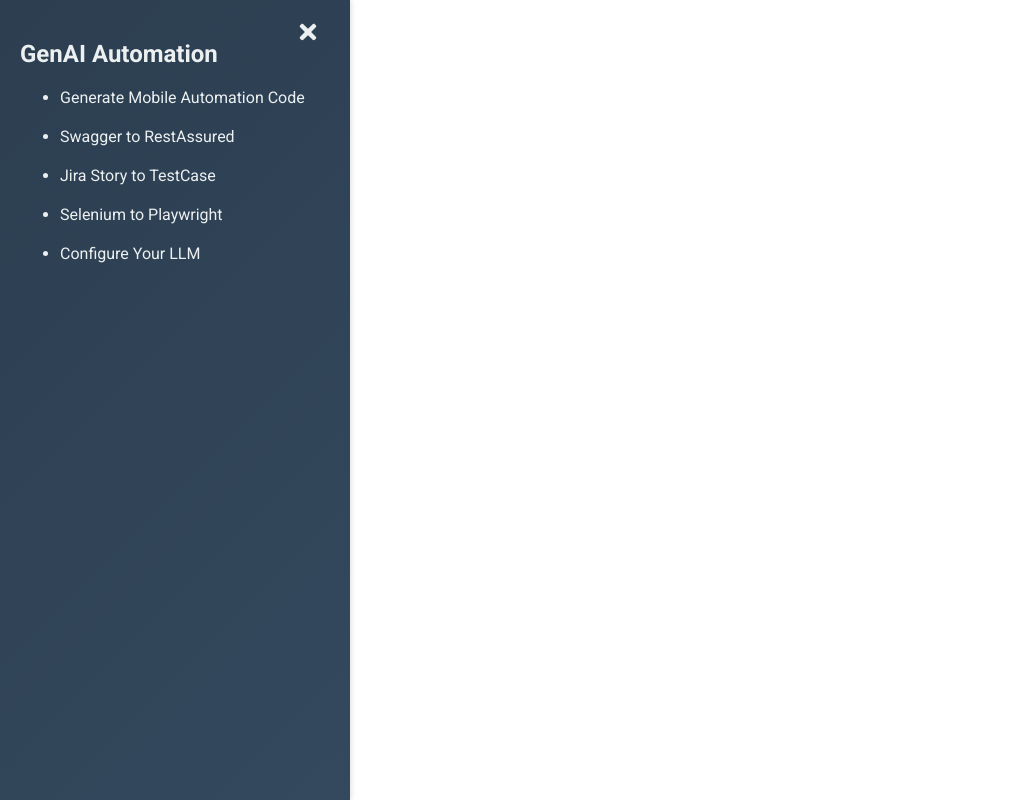
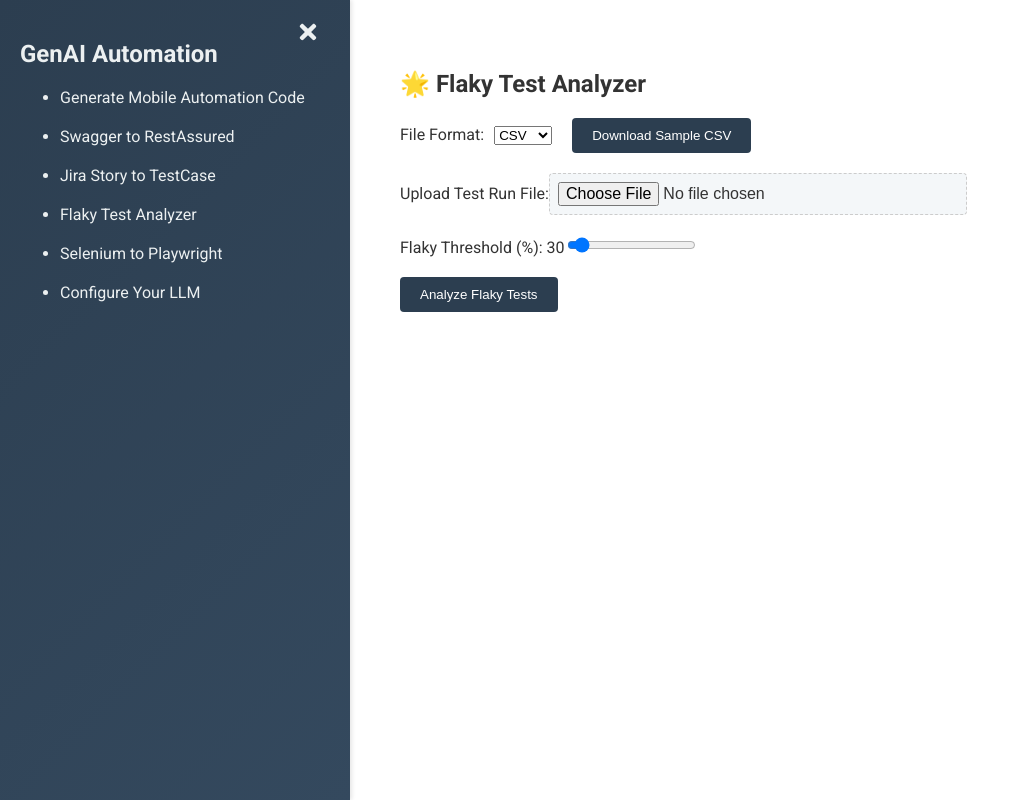
Before and after one commit to Anirudho747/AI-FE, a React (Create React App) app: page /flaky-analyzer in a window 1280 px wide. Shown: the whole page, without its empty margins (0-1009 px from the left). Built offline with nearby package versions, Linux system fonts and the light colour scheme.

Commit message:
Configuration tab added for Flaky test correction

```diff
--- a/src/App.js
+++ b/src/App.js
@@ -5,6 +5,7 @@
 import SeleniumToPlaywrightPage from './components/SeleniumToPlaywrightPage';
 import ConfigurationTab from './components/ConfigurationTab';
 import DomToCode7 from "./components/MobileDomToAppiumCode7";
+import FlakyAnalyzerTab from './components/FlakyAnalyzerTab';
 import GenerateTestFromDesign from "./components/GenerateTestFromDesign";
 import MobileDomToAppiumCode7 from "./components/MobileDomToAppiumCode7";
 
@@ -19,6 +20,7 @@
             <Route path="/dom-to-appiumcode" element={<MobileDomToAppiumCode7 />} />
             <Route path="/description-to-testcase" element={<GenerateTestFromDesign />} />
             <Route path="/selenium-to-playwright" element={<SeleniumToPlaywrightPage />} />
+            <Route path="/flaky-analyzer" element={<FlakyAnalyzerTab />} />
             <Route path="/ConfigurationTab" element={<ConfigurationTab />} />
             {/* Default route */}
             <Route path="/" element={<SwaggerToRestAssuredPage />} />
--- /dev/null
+++ b/src/components/FlakyAnalyzerTab.js
@@ -0,0 +1,158 @@
+import React, { useState } from 'react';
+
+function FlakyAnalyzerTab() {
+    const [file, setFile] = useState(null);
+    const [fileFormat, setFileFormat] = useState('csv');
+    const [threshold, setThreshold] = useState(30);
+    const [results, setResults] = useState(null);
+    const [loading, setLoading] = useState(false);
+    const [errorMessage, setErrorMessage] = useState('');
+
+    const handleUpload = async () => {
+        setErrorMessage('');
+
+        if (!file || !fileFormat) {
+            setErrorMessage('Please select a file and format.');
+            return;
+        }
+
+        // ✅ Load LLM config from localStorage
+        const savedConfig = JSON.parse(localStorage.getItem('llmConfig'));
+        if (!savedConfig || !savedConfig.apiKey || !savedConfig.model || !savedConfig.provider) {
+            setErrorMessage('⚠️ Missing LLM configuration. Please set it in the "Configure Your LLM" tab.');
+            return;
+        }
+
+        const providerApiUrls = {
+            openai: 'https://api.openai.com/v1/chat/completions',
+            groq: 'https://api.groq.com/openai/v1/chat/completions',
+            gemini: 'https://generativelanguage.googleapis.com/v1beta/models',
+            claude: 'https://api.anthropic.com/v1/messages',
+        };
+
+        const llmApiUrl = providerApiUrls[savedConfig.provider];
+        const llmApiKey = savedConfig.apiKey;
+        const llmModel = savedConfig.model;
+
+        const formData = new FormData();
+        formData.append('file', file);
+        formData.append('format', fileFormat);
+        formData.append('threshold', threshold);
+        formData.append('llmApiUrl', llmApiUrl);
+        formData.append('llmApiKey', llmApiKey);
+        formData.append('llmModel', llmModel);
+
+        try {
+            setLoading(true);
+            const res = await fetch('http://localhost:8080/flaky/analyze', {
+                method: 'POST',
+                body: formData,
+            });
+
+            if (!res.ok) {
+                const errText = await res.text();
+                throw new Error(errText || 'Failed to analyze file.');
+            }
+
+            const data = await res.json();
+            setResults(data);
+        } catch (error) {
+            console.error('Error analyzing flaky tests:', error);
+            setErrorMessage('❌ Failed to analyze test file.');
+        } finally {
+            setLoading(false);
+        }
+    };
+
+    const downloadSample = (type) => {
+        window.open(`http://localhost:8080/flaky/sample/${type}`, '_blank');
+    };
+
+    return (
+        <div style={{ padding: '20px', maxWidth: '900px', margin: '0 auto' }}>
+            <h2>🌟 Flaky Test Analyzer</h2>
+
+            <div style={{ marginBottom: '20px' }}>
+                <label>File Format:</label>
+                <select
+                    value={fileFormat}
+                    onChange={(e) => setFileFormat(e.target.value)}
+                    style={{ marginLeft: '10px' }}
+                >
+                    <option value="csv">CSV</option>
+                    <option value="json">JSON</option>
+                </select>
+                <button onClick={() => downloadSample(fileFormat)} style={{ marginLeft: '20px' }}>
+                    Download Sample {fileFormat.toUpperCase()}
+                </button>
+            </div>
+
+            <div style={{ marginBottom: '20px' }}>
+                <label>Upload Test Run File:</label>
+                <input
+                    type="file"
+                    accept={fileFormat === 'csv' ? '.csv' : '.json'}
+                    onChange={(e) => setFile(e.target.files[0])}
+                />
+            </div>
+
+            <div style={{ marginBottom: '20px' }}>
+                <label>Flaky Threshold (%): {threshold}</label>
+                <input
+                    type="range"
+                    min="25"
+                    max="100"
+                    step="5"
+                    value={threshold}
+                    onChange={(e) => setThreshold(Number(e.target.value))}
+                />
+            </div>
+
+            <button onClick={handleUpload} disabled={loading}>
+                {loading ? 'Analyzing...' : 'Analyze Flaky Tests'}
+            </button>
+
+            {errorMessage && (
+                <div style={{ color: 'red', marginTop: '10px' }}>{errorMessage}</div>
+            )}
+
+            {results?.flakyTests && (
+                <div style={{ marginTop: '30px' }}>
+                    <h3>🔢 Top Flaky Tests</h3>
+                    <table border="1" cellPadding="10" style={{ borderCollapse: 'collapse', width: '100%' }}>
+                        <thead>
+                        <tr>
+                            <th>Test Name</th>
+                            <th>Fail Rate (%)</th>
+                            <th>Failures</th>
+                            <th>Runs</th>
+                            <th>Suggestion</th>
+                        </tr>
+                        </thead>
+                        <tbody>
+                        {results.flakyTests.length > 0 ? (
+                            results.flakyTests.map((entry, idx) => (
+                                <tr key={idx}>
+                                    <td>{entry.testName}</td>
+                                    <td>{(entry.failRate * 100).toFixed(1)}</td>
+                                    <td>{entry.failCount || '-'}</td>
+                                    <td>{entry.totalRuns || '-'}</td>
+                                    <td>{entry.suggestion || '...'}</td>
+                                </tr>
+                            ))
+                        ) : (
+                            <tr>
+                                <td colSpan="5" style={{ textAlign: 'center' }}>
+                                    No flaky tests above the threshold.
+                                </td>
+                            </tr>
+                        )}
+                        </tbody>
+                    </table>
+                </div>
+            )}
+        </div>
+    );
+}
+
+export default FlakyAnalyzerTab;
--- a/src/components/Sidebar.js
+++ b/src/components/Sidebar.js
@@ -30,6 +30,11 @@
                     </Link>
                 </li>
                 <li className="sidebar-item">
+                    <Link to="/flaky-analyzer" className="sidebar-link">
+                        Flaky Test Analyzer
+                    </Link>
+                </li>
+                <li className="sidebar-item">
                     <Link to="/selenium-to-playwright" className="sidebar-link">
                         Selenium to Playwright
                     </Link>
```
